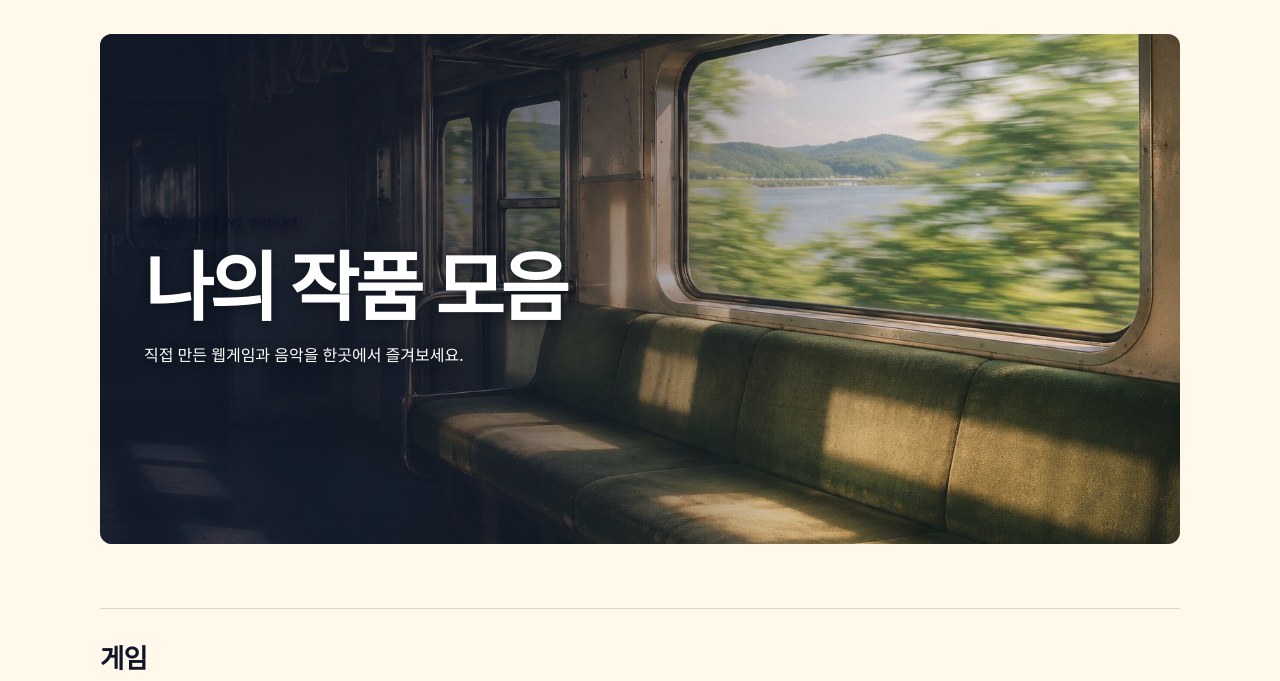
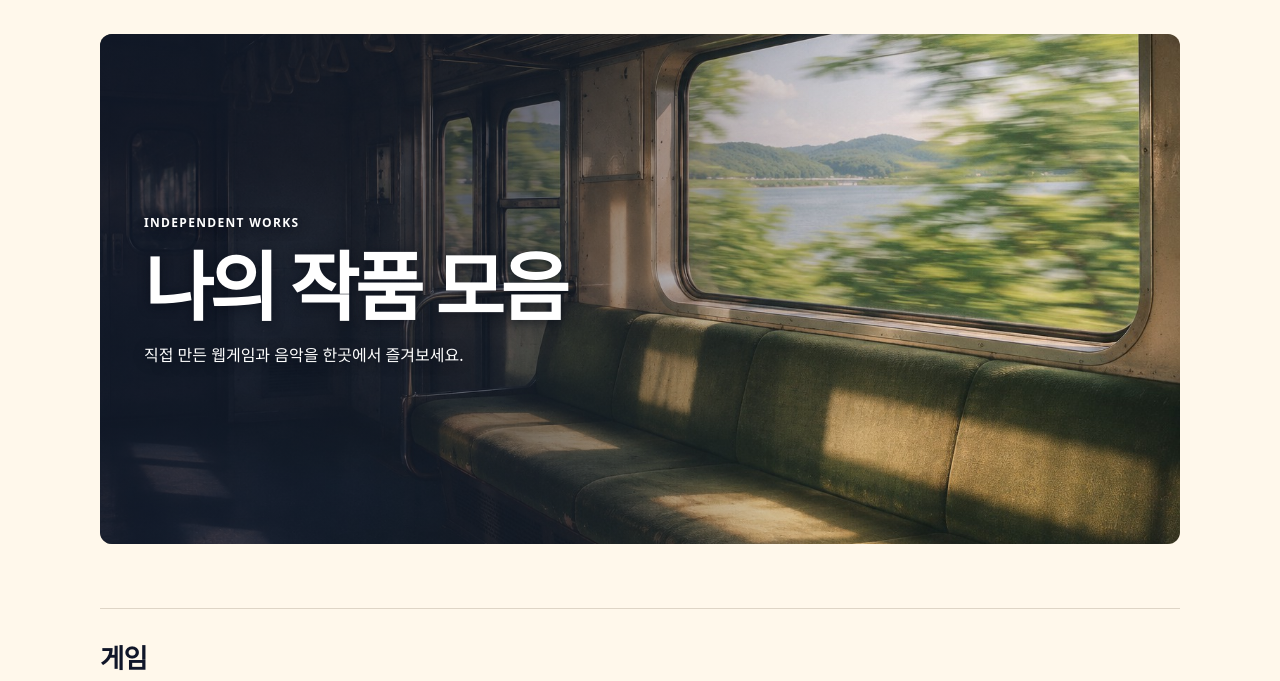
Before and after one commit to yeonsungai27-art/yeonsungai27-art.github.io, a plain HTML site: page index.html in a window 1280 px wide. Shown: the part 74-755 px from the top of the page. Drawn offline with Linux system fonts and the light colour scheme.

Commit message:
Keep the small banner label legible on the photo

```diff
--- a/index.html
+++ b/index.html
@@ -59,6 +59,7 @@ a:focus-visible { outline: 2px solid var(--navy); outline-offset: 4px; }
   color: #fff;
   text-shadow: 0 2px 12px #070b17b3;
 }
+.hero .eyebrow { color: inherit; }
 .eyebrow { color: var(--navy); letter-spacing: .11em; font-size: .75rem; font-weight: 700; }
 h1 { margin: 12px 0 0; font-size: clamp(2.4rem, 6vw, 4.7rem); line-height: 1.12; letter-spacing: -.055em; word-break: keep-all; }
 p { line-height: 1.65; }
```
